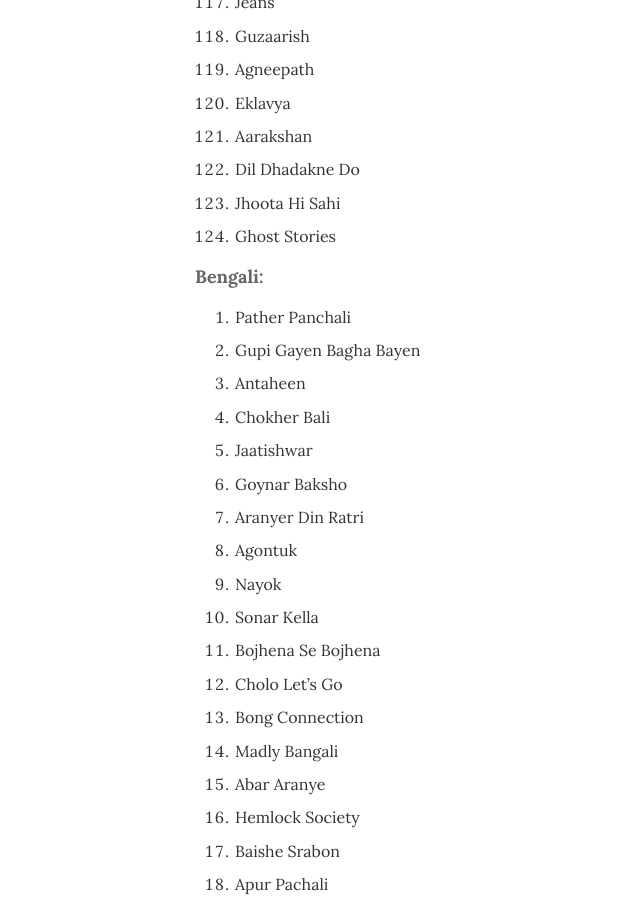
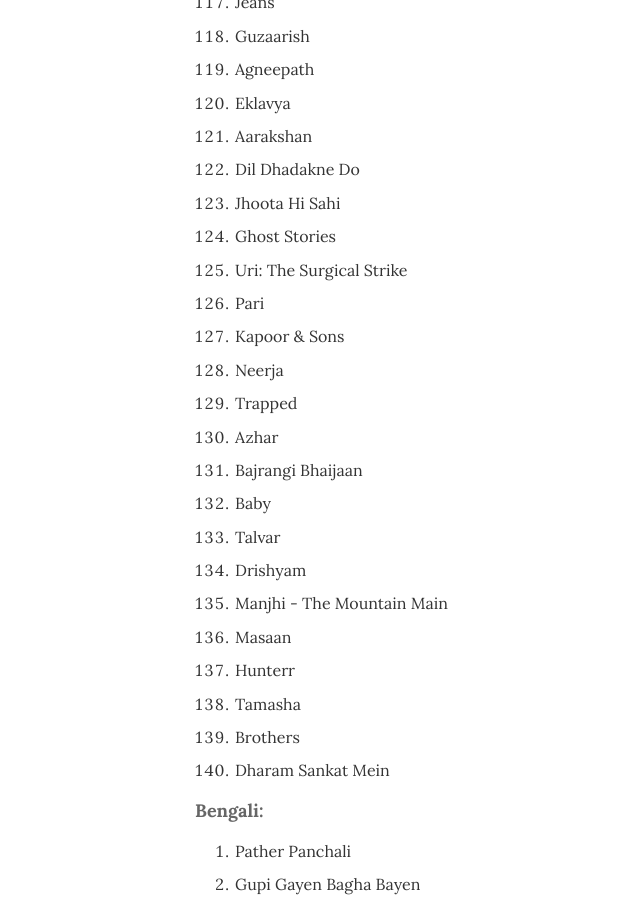
Before and after one commit to argumentativeyouth/pblog, a Jekyll site: the page built from _pages/movies.md, in a window 1280 px wide and 900 px high, scrolled down 7957 px. Shown: the whole window, without its empty margins (130-770 px from the left). Built offline with Jekyll 4.4.1, drawn with Linux system fonts in a browser that asks for light colours.

Commit message:
Update movies.md

```diff
--- a/_pages/movies.md
+++ b/_pages/movies.md
@@ -243,7 +243,22 @@
 122. Dil Dhadakne Do
 123. Jhoota Hi Sahi
 124. Ghost Stories
-
+125. Uri: The Surgical Strike
+126. Pari
+127. Kapoor & Sons
+128. Neerja
+129. Trapped
+130. Azhar
+131. Bajrangi Bhaijaan
+132. Baby
+133. Talvar
+134. Drishyam
+135. Manjhi - The Mountain Main
+136. Masaan
+137. Hunterr
+138. Tamasha
+139. Brothers
+140. Dharam Sankat Mein
 
 **Bengali:**
 1. Pather Panchali
```
